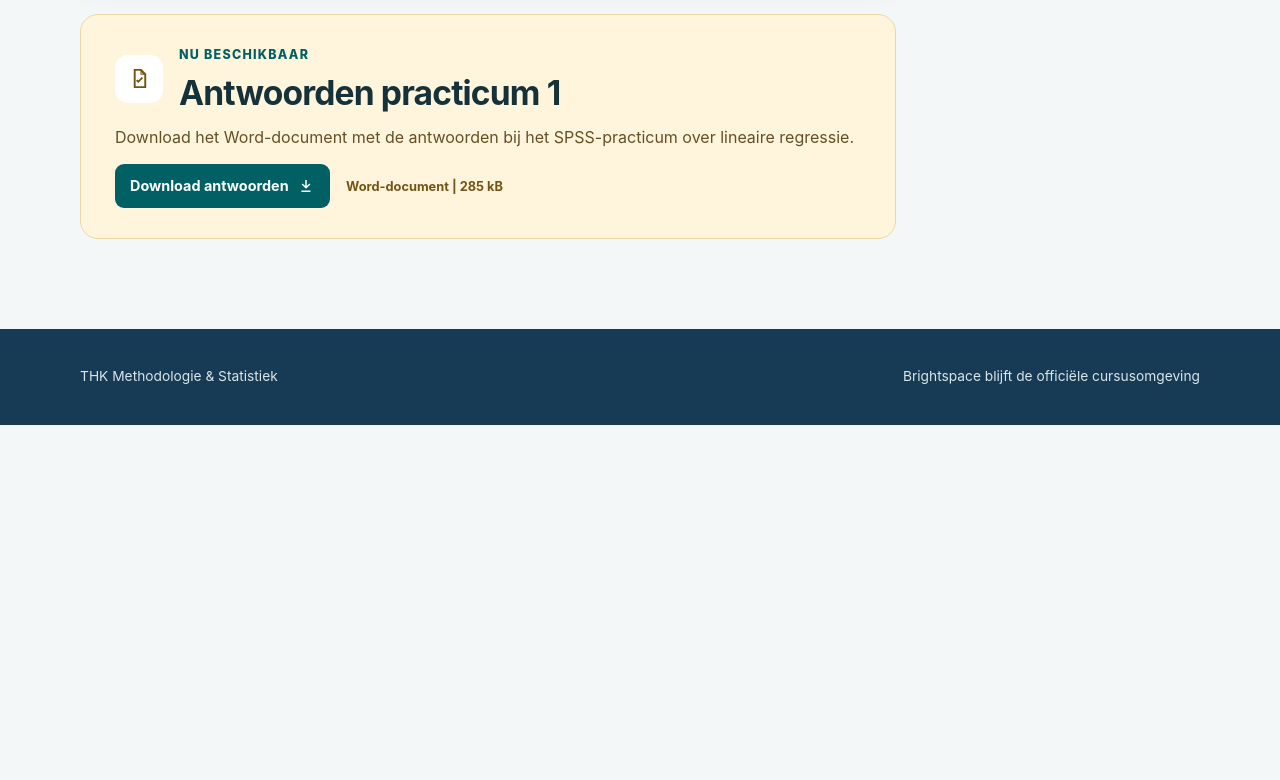
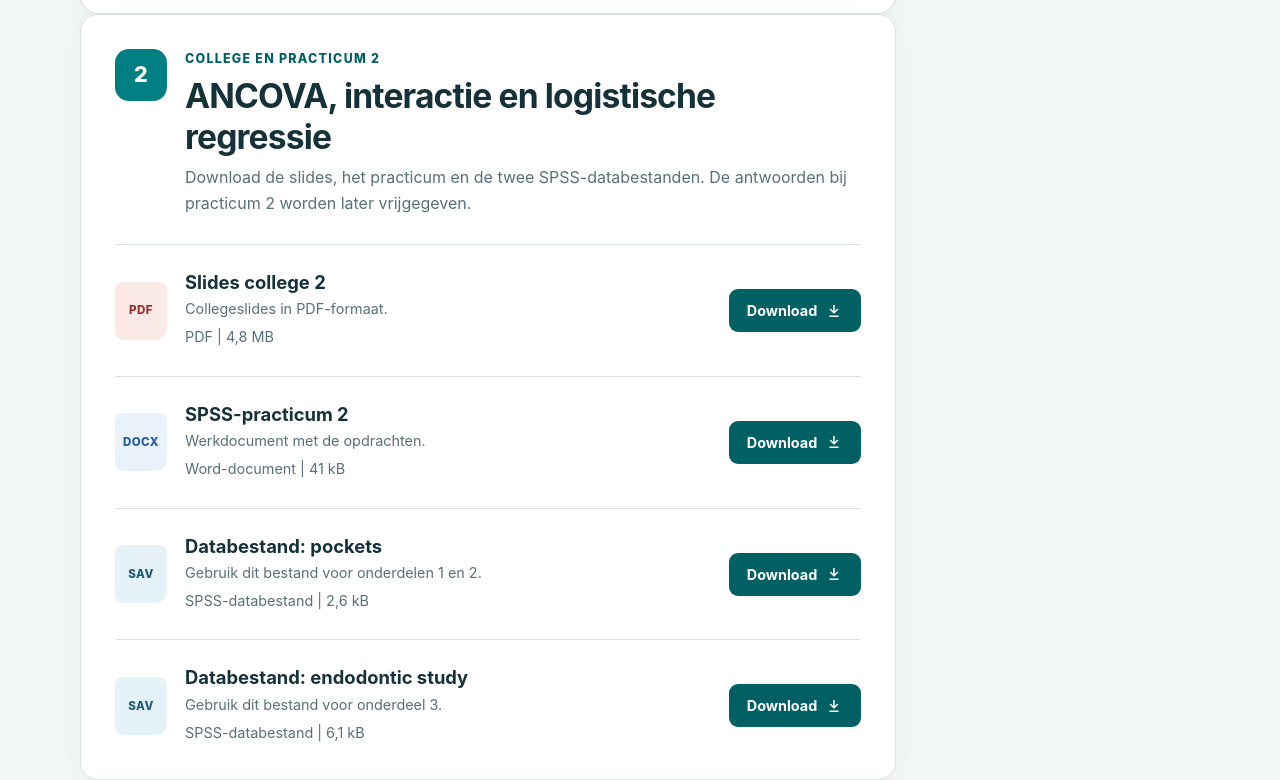
Before and after one commit to Postmus/THK, a plain HTML site: page courses/ws2-1/index.html in a window 1280 px wide. Shown: the part 1249-2029 px from the top of the page. Before the commit the page ends 1674 px from the top, so only its background shows below. Drawn offline with Linux system fonts and the light colour scheme.

Commit message:
Added material WS2-1, lecture 2

```diff
--- a/courses/ws2-1/index.html
+++ b/courses/ws2-1/index.html
@@ -32,9 +32,9 @@
         </nav>
         <div class="course-title-row">
           <div>
-            <p class="eyebrow">Jaar 2 | Practicum 1 | 2026-2027</p>
+            <p class="eyebrow">Jaar 2 | College en practicum 1 en 2 | 2026-2027</p>
             <h1>Statistiek voor tandheelkundig onderzoek</h1>
-            <p class="hero-text">College en SPSS-practicum over lineaire regressie.</p>
+            <p class="hero-text">Colleges en SPSS-practica over lineaire regressie, ANCOVA, interactie en logistische regressie.</p>
           </div>
           <span class="course-code course-code-large">WS2-1</span>
         </div>
@@ -105,6 +105,71 @@
           </div>
         </section>
 
+        <section class="session" aria-labelledby="college-2-heading">
+          <div class="session-heading">
+            <div class="session-number" aria-hidden="true">2</div>
+            <div>
+              <p class="eyebrow">College en practicum 2</p>
+              <h2 id="college-2-heading">ANCOVA, interactie en logistische regressie</h2>
+              <p>Download de slides, het practicum en de twee SPSS-databestanden. De antwoorden bij practicum 2 worden later vrijgegeven.</p>
+            </div>
+          </div>
+
+          <div class="resource-list">
+            <article class="resource-card">
+              <div class="file-icon file-pdf" aria-hidden="true">PDF</div>
+              <div class="resource-copy">
+                <h3>Slides college 2</h3>
+                <p>Collegeslides in PDF-formaat.</p>
+                <span>PDF | 4,8 MB</span>
+              </div>
+              <a class="download-button" href="files/college-2-slides.pdf" download>
+                Download
+                <svg viewBox="0 0 24 24" aria-hidden="true"><path d="M11 4h2v8l3.5-3.5 1.4 1.4-5.9 5.9-5.9-5.9 1.4-1.4L11 12V4Zm-5 14h12v2H6v-2Z"/></svg>
+              </a>
+            </article>
+
+            <article class="resource-card">
+              <div class="file-icon file-docx" aria-hidden="true">DOCX</div>
+              <div class="resource-copy">
+                <h3>SPSS-practicum 2</h3>
+                <p>Werkdocument met de opdrachten.</p>
+                <span>Word-document | 41 kB</span>
+              </div>
+              <a class="download-button" href="files/practicum-2.docx" download>
+                Download
+                <svg viewBox="0 0 24 24" aria-hidden="true"><path d="M11 4h2v8l3.5-3.5 1.4 1.4-5.9 5.9-5.9-5.9 1.4-1.4L11 12V4Zm-5 14h12v2H6v-2Z"/></svg>
+              </a>
+            </article>
+
+            <article class="resource-card">
+              <div class="file-icon file-data" aria-hidden="true">SAV</div>
+              <div class="resource-copy">
+                <h3>Databestand: pockets</h3>
+                <p>Gebruik dit bestand voor onderdelen 1 en 2.</p>
+                <span>SPSS-databestand | 2,6 kB</span>
+              </div>
+              <a class="download-button" href="files/pockets.sav" download>
+                Download
+                <svg viewBox="0 0 24 24" aria-hidden="true"><path d="M11 4h2v8l3.5-3.5 1.4 1.4-5.9 5.9-5.9-5.9 1.4-1.4L11 12V4Zm-5 14h12v2H6v-2Z"/></svg>
+              </a>
+            </article>
+
+            <article class="resource-card">
+              <div class="file-icon file-data" aria-hidden="true">SAV</div>
+              <div class="resource-copy">
+                <h3>Databestand: endodontic study</h3>
+                <p>Gebruik dit bestand voor onderdeel 3.</p>
+                <span>SPSS-databestand | 6,1 kB</span>
+              </div>
+              <a class="download-button" href="files/endodontic_study.sav" download>
+                Download
+                <svg viewBox="0 0 24 24" aria-hidden="true"><path d="M11 4h2v8l3.5-3.5 1.4 1.4-5.9 5.9-5.9-5.9 1.4-1.4L11 12V4Zm-5 14h12v2H6v-2Z"/></svg>
+              </a>
+            </article>
+          </div>
+        </section>
+
         <section class="answers-section" aria-labelledby="answers-heading">
           <div class="answers-heading-row">
             <div class="answer-icon" aria-hidden="true">
@@ -137,7 +202,7 @@
           </div>
           <div>
             <dt>Bijgewerkt</dt>
-            <dd>31 augustus 2026</dd>
+            <dd>4 september 2026</dd>
           </div>
         </dl>
         <a class="back-link" href="../../index.html">
```
Also changed, not shown: index.html (+1 -1 lines), 4 other files.
